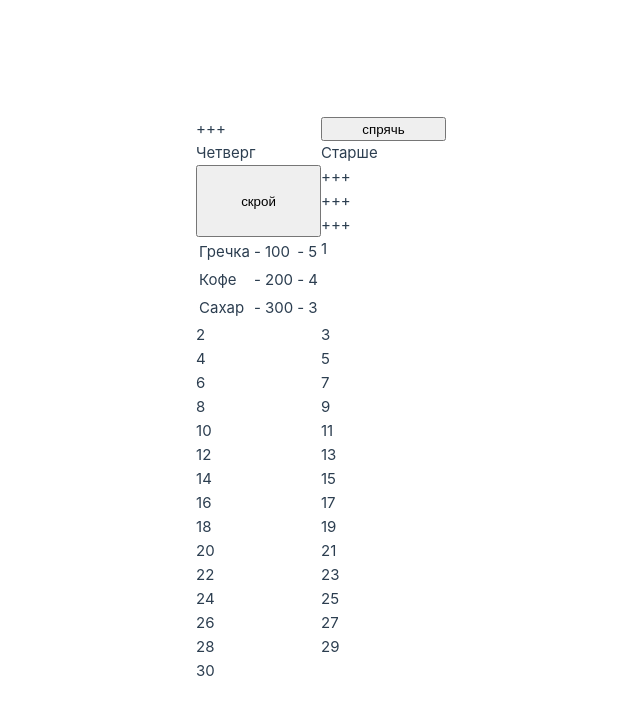
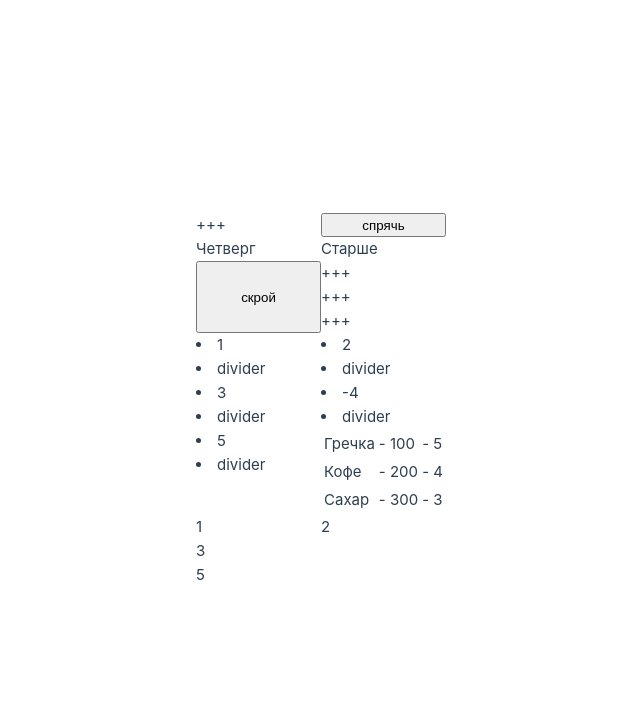
Before and after one commit to danilromas/Vue_DaRo, a Vue app: page / in a window 1280 px wide. Shown: the top 714 px of the page, without its empty margins (319-959 px from the left). Built offline with nearby package versions, Linux system fonts and the light colour scheme.

Commit message:
33_условия в цикле

```diff
--- a/src/App.vue
+++ b/src/App.vue
@@ -25,6 +25,7 @@
     day_n: 4,
     age: 25,
     isAuth: true,
+    items: [1, 2, 3, -4, 5],
     products: [
 			{
 				name: 'Гречка',
@@ -96,7 +97,9 @@
             </tr>
         </table>
     </div>
-    <p v-for="num in 30">
-		{{ num }}
+    <p v-for="num in items">
+      <p v-if = "num> 0">
+		    {{ num }}
+	    </p>
 	</p>
 </template>
```
